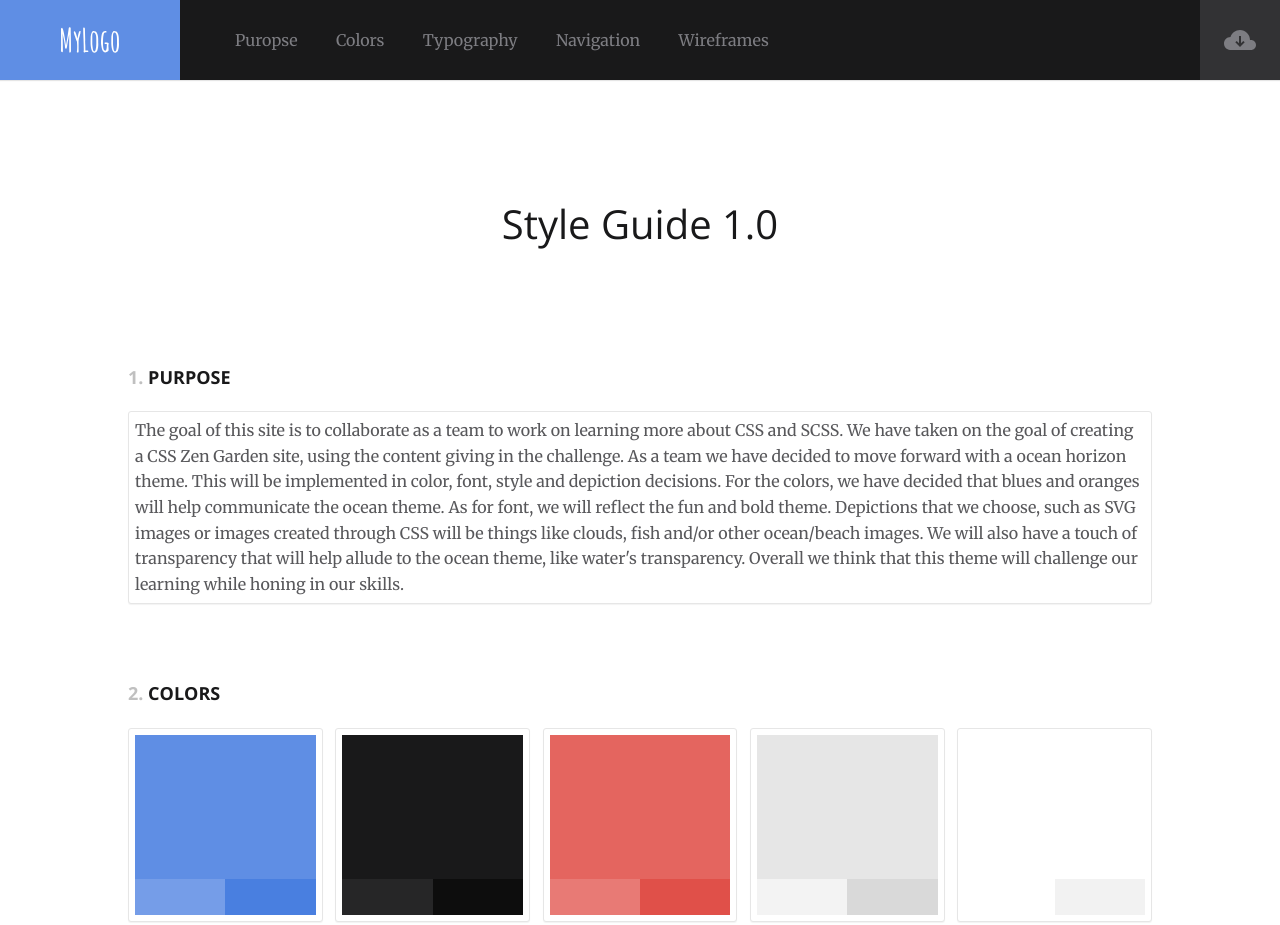
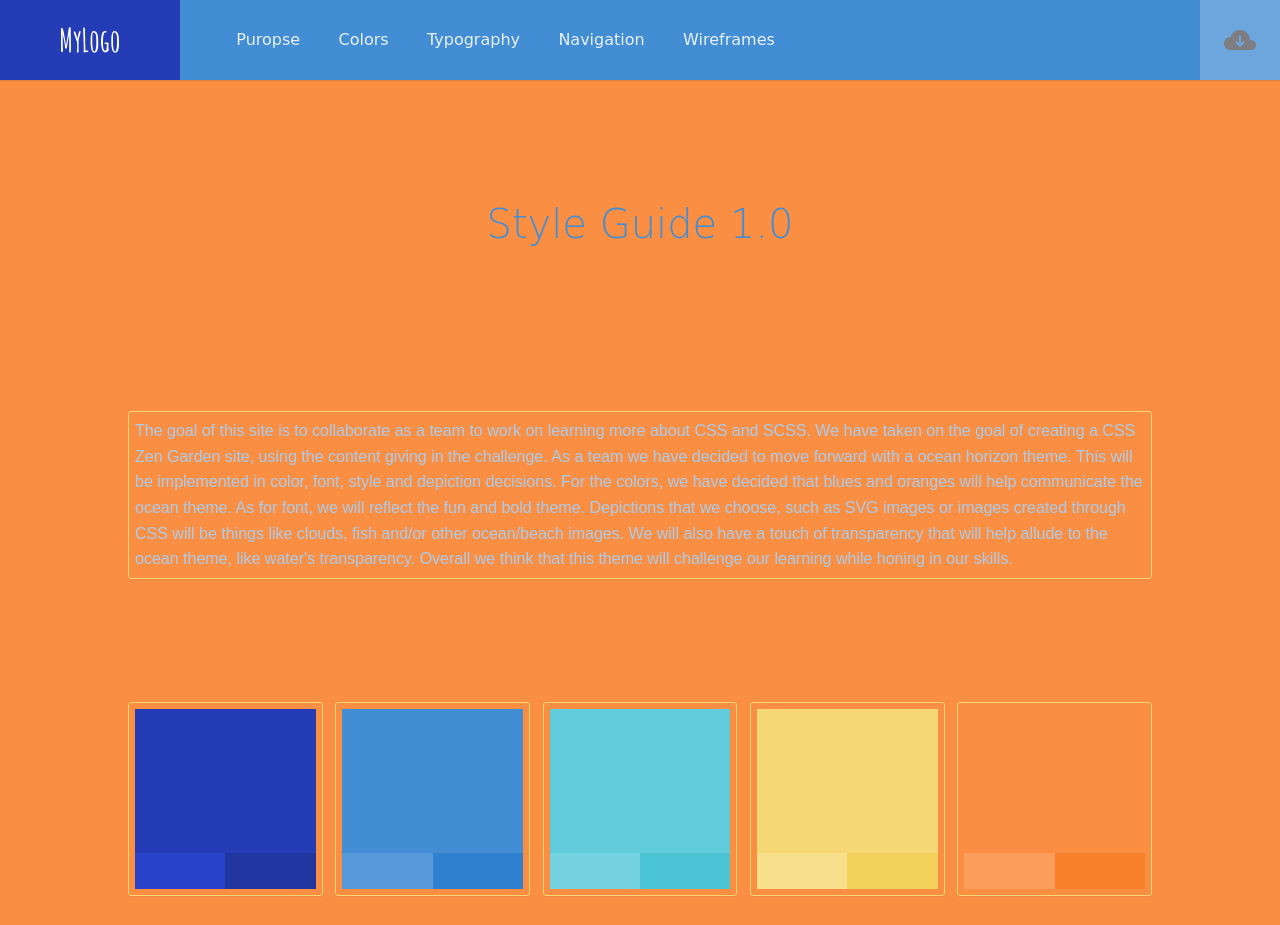
Before and after one commit to TiannaDeSpain/CSS.Zen.Garden, a website built with Parcel: page style-guide-template-parcel/src/index.html in a window 1280 px wide. Shown: the top 925 px of the page. Built offline with nearby package versions, Linux system fonts and the light colour scheme; a web font is replaced by a local one.

Commit message:
Typography partial

```diff
--- /dev/null
+++ b/style-guide-template-parcel/src/scss/partials/_typography.scss
@@ -0,0 +1,57 @@
+/* --------------------------------
+
+xTypography
+
+-------------------------------- */
+h1 {
+    font-family: $primary-font;
+    color: black;
+}
+
+p {
+    font-family: $secondary-font;
+    color: $color-4;
+}
+
+h1 {
+    font-size: 2.4rem;
+    font-weight: 300;
+    line-height: 1.2;
+    margin: 0 0 0.4em;
+
+    @include MQ(S) {
+        font-size: 3.2rem;
+    }
+
+    @include MQ(M) {
+        font-size: 4rem;
+    }
+}
+
+h2 {
+    font-family: $secondary-font;
+    margin: 1em 0;
+    color: $color-5;
+
+    @include MQ(S) {
+        font-size: 1.8rem;
+        margin: 1em 0 1.4em;
+    }
+}
+
+
+p {
+    font-size: 1.4rem;
+    line-height: 1.4;
+    color: lighten($color-2, 25%);
+
+    a {
+        color: $color-1;
+        text-decoration: underline;
+    }
+
+    @include MQ(S) {
+        font-size: 1.6rem;
+        line-height: 1.6;
+    }
+}
--- a/style-guide-template-parcel/src/scss/style-guide.scss
+++ b/style-guide-template-parcel/src/scss/style-guide.scss
@@ -4,11 +4,11 @@
 
 // color palette - these colors will be the color swatches of the Colors section
 
-$color-1: #5f8ee4; // Cornflower Blue - Action color
-$color-2: #19191a; // Dark Blue
-$color-3: #e4655f; // Red
-$color-4: #e6e6e6; // light grey
-$color-5: #ffffff; // white
+$color-1: #243CB5; // Cornflower Blue - Action color
+$color-2: #428DD4; // Dark Blue
+$color-3: #60CBDB; // Red
+$color-4: #F5D873; // light grey
+$color-5: #FA8F43; // white
 
 // additional colors
 
@@ -16,8 +16,12 @@ $success: #6fce72; // green
 $alert: $color-3; // red
 
 // fonts
-$primary-font: 'Merriweather', serif;
-$secondary-font: 'Open Sans', sans-serif;
+@import url('https://fonts.googleapis.com/css2?family=Fuzzy+Bubbles&family=Kodchasan:wght@300&display=swap');
+$primary-font: 'Fuzzy Bubbles',
+cursive; // bigger font - headers
+$secondary-font: 'Kodchasan',
+sans-serif; // smaller font- clean - body text
+
 
 /* --------------------------------
 
@@ -138,7 +142,7 @@ xPage title
 
 -------------------------------- */
 
-main > h1 {
+main>h1 {
   color: $color-2;
 
   @include MQ(L) {
@@ -153,58 +157,7 @@ xTypography
 
 -------------------------------- */
 
-h1,
-h2 {
-  font-family: $secondary-font;
-  color: $color-2;
-}
-
-h1 {
-  font-size: 2.4rem;
-  font-weight: 300;
-  line-height: 1.2;
-  margin: 0 0 0.4em;
-
-  @include MQ(S) {
-    font-size: 3.2rem;
-  }
-
-  @include MQ(M) {
-    font-size: 4rem;
-  }
-}
-
-h2 {
-  font-weight: bold;
-  text-transform: uppercase;
-  margin: 1em 0;
-
-  @include MQ(S) {
-    font-size: 1.8rem;
-    margin: 1em 0 1.4em;
-  }
-}
-
-section > h2::before {
-  /* number before each section title */
-  color: darken($color-4, 15%);
-}
-
-p {
-  font-size: 1.4rem;
-  line-height: 1.4;
-  color: lighten($color-2, 25%);
-
-  a {
-    color: $color-1;
-    text-decoration: underline;
-  }
-
-  @include MQ(S) {
-    font-size: 1.6rem;
-    line-height: 1.6;
-  }
-}
+@import 'partials/typography';
 
 /* --------------------------------
 
@@ -216,10 +169,12 @@ xButtons
   border: none;
   box-shadow: none;
   border-radius: 0.25em;
+
   font: {
     size: 1.4rem;
     family: $secondary-font;
   }
+
   color: $color-5;
   padding: 0.6em 2.2em;
   cursor: pointer;
@@ -367,15 +322,15 @@ input[type='checkbox'] {
   border-radius: 3px;
 }
 
-input[type='radio']:checked + label::before,
-input[type='checkbox']:checked + label::before {
+input[type='radio']:checked+label::before,
+input[type='checkbox']:checked+label::before {
   background-color: $color-2;
   border: none;
   box-shadow: none;
 }
 
-input[type='radio']:checked + label::after,
-input[type='checkbox']:checked + label::after {
+input[type='radio']:checked+label::after,
+input[type='checkbox']:checked+label::after {
   display: block;
 }
 
```
